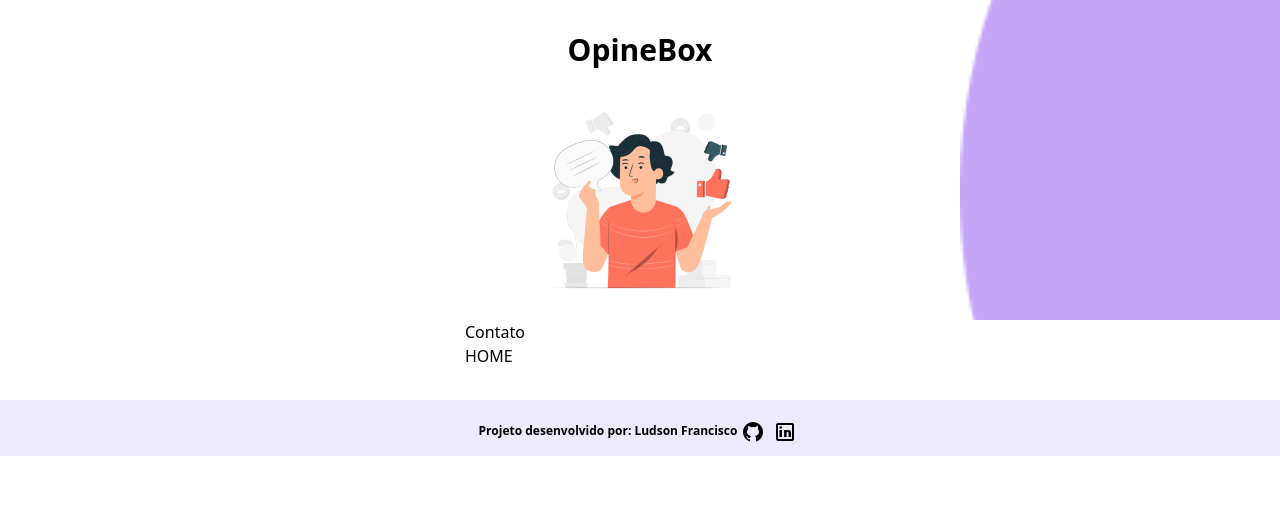
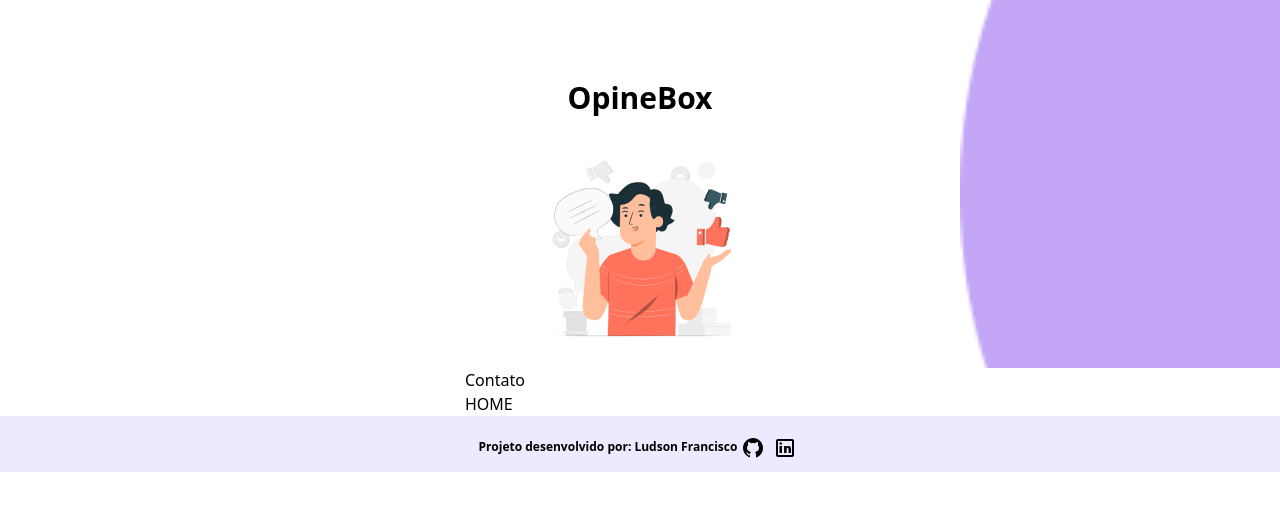
Before and after one commit to Ludsonfrancisco/opineBox, a Next.js app: page /contato in a window 1280 px wide. Shown: the top 510 px of the page. Built offline with nearby package versions, Linux system fonts and the light colour scheme.

Commit message:
ajuste layout principal

```diff
--- a/components/Footer/index.js
+++ b/components/Footer/index.js
@@ -2,7 +2,7 @@ import React from 'react'
 
 const Footer = () => {
   return (
-    <div className='bg-purple-100 mt-8 p-2'>
+    <div className='bg-purple-100 p-2'>
       <div className='container mx-auto text-xs text-center font-bold inline text-black'>
         <div className='mt-2'>
           Projeto desenvolvido por: {' '}
--- a/components/Header/index.js
+++ b/components/Header/index.js
@@ -5,7 +5,7 @@ const Header = () => {
   return (
     <React.Fragment>
       <div className='bg-fundo-top bg-no-repeat bg-right-top p-4 bg-1-4'>
-        <h1 className='mb-8 mt-4 text-center text-3xl font-bold'>OpineBox</h1>
+        <h1 className='mb-8 mt-16 text-center text-3xl font-bold'>OpineBox</h1>
         <div className='container mx-auto'>
           <Link href='/'>
             <img className='cursor-pointer mx-auto' src='/logo-ob.png' alt='Palpite Box' />
--- a/pages/index.js
+++ b/pages/index.js
@@ -12,7 +12,7 @@ const Index = () => {
     <div>
        {!data && <p>Carregando...</p>}
       {!error && data && data.showCoupon &&
-        <p className='m-12 mb-20 text-center '>
+        <p className='mt-12 mb-16 text-center mx-10 '>
           {data.message}
         </p>
       }
@@ -21,7 +21,7 @@ const Index = () => {
         O restaurante X sempre busca por atender melhor seus clientes.<br />
         Por isso, estamos sempre abertos a ouvir a sua opinião.
       </p> */}
-      <div className='text-center my-12'>
+      <div className='text-center my-20'>
         <Link href='/pesquisa'>
           <a className='text-white bg-purple-600 hover:bg-purple-700 focus:outline-none focus:ring-2 focus:ring-purple-600 focus:ring-opacity-50 px-12 py-4 rounded-lg font-bold shadow-lg hover:shadow'>Dar opinião ou sujestão</a>
         </Link>
```
